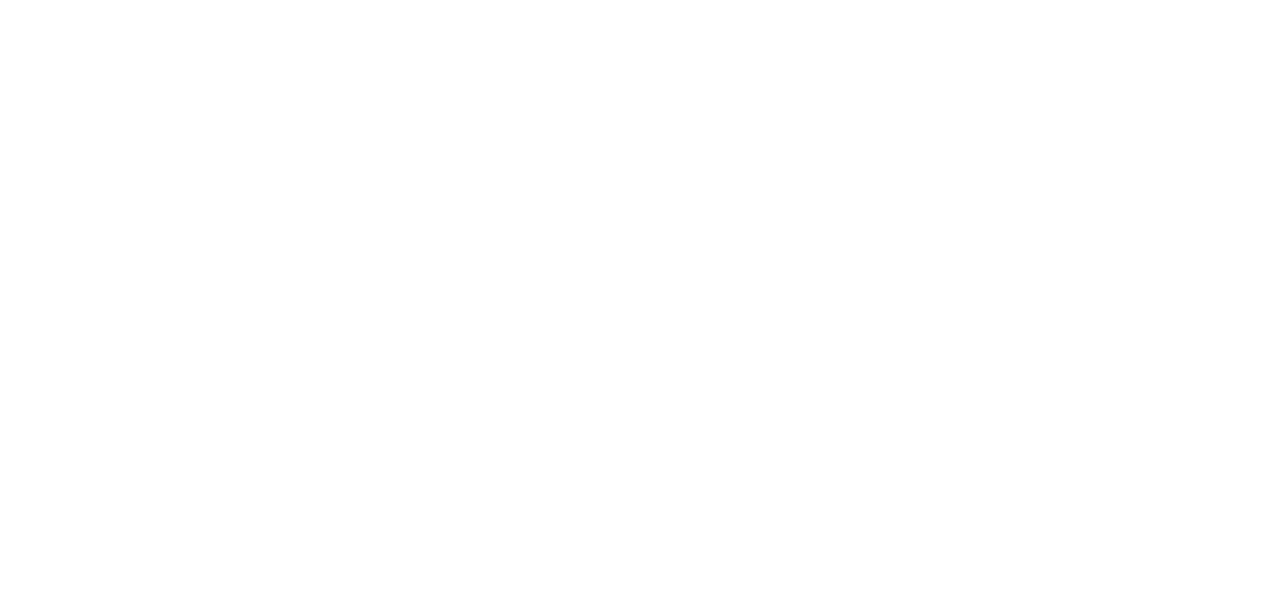
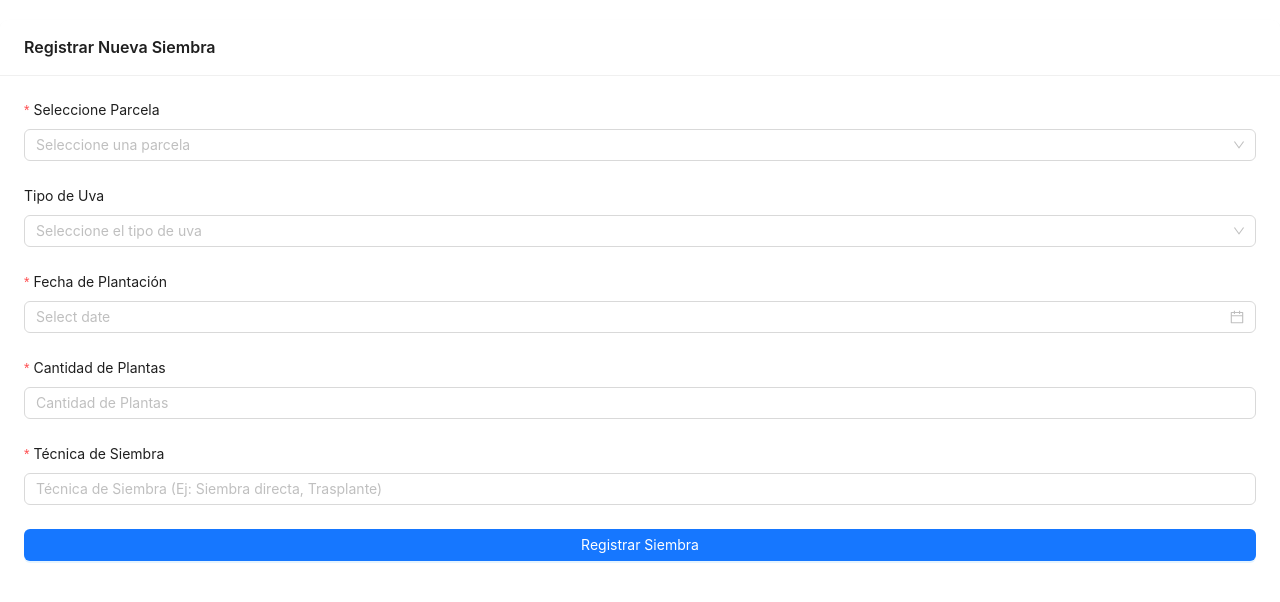
Before and after one commit to jesus-barrera-moran/vino-costero-frontend, a React (Create React App) app: page /create-sowing in a window 1280 px wide. Before the commit this address had no page. Shown: the top 602 px of the page. Built offline with nearby package versions, Linux system fonts and the light colour scheme.

Commit message:
Refinar los campos de las siembres

```diff
--- a/src/App.js
+++ b/src/App.js
@@ -68,7 +68,10 @@ function App() {
         <Route path="/edit-sowing/:id" element={<SowingForm />} />
 
         {/* Ruta para la creación de siembras */}
-        <Route path="/create-sowing:id" element={<SowingForm />} />
+        <Route path="/create-sowing" element={<SowingForm />} />
+
+        {/* Ruta para la creación de siembras */}
+        <Route path="/create-sowing/:id" element={<SowingForm />} />
 
       </Routes>
     </Router>
--- a/src/pages/GrapeTypesListWithDetails.js
+++ b/src/pages/GrapeTypesListWithDetails.js
@@ -185,6 +185,9 @@ const GrapeTypeOverview = () => {
 
   return (
     <Card title="Gestión de Tipos de Uva" bordered={false} style={{ marginTop: 20 }}>
+      <Button type="primary" style={{ marginBottom: 16 }} onClick={() => navigate('/create-grape-type')}>
+        Registrar Nuevo Tipo de Uva
+      </Button>
       <Table
         columns={columns}
         dataSource={tiposUvaExistentes}
--- a/src/pages/SowingForm.js
+++ b/src/pages/SowingForm.js
@@ -1,9 +1,10 @@
 import React, { useState, useEffect } from 'react';
-import { Form, InputNumber, Button, Card, Select, DatePicker, Input, Descriptions, message } from 'antd';
+import { Form, InputNumber, Button, Card, Select, DatePicker, Input, Descriptions, message, Collapse } from 'antd';
 import { useNavigate, useParams } from 'react-router-dom';
 import moment from 'moment';
 
 const { Option } = Select;
+const { Panel } = Collapse;
 
 // Simulación de datos de parcelas existentes
 const parcelasExistentes = [
@@ -14,11 +15,13 @@ const parcelasExistentes = [
       superficie: 10,
       longitud: 500,
       anchura: 200,
+      pendiente: 5,
     },
     controlesTierra: {
       ph: 6.2,
       humedad: 32,
       temperatura: 18,
+      observaciones: 'Se realizó un control de tierra el 2023-05-01.',
     },
   },
   {
@@ -28,11 +31,13 @@ const parcelasExistentes = [
       superficie: 8,
       longitud: 400,
       anchura: 150,
+      pendiente: 5,
     },
     controlesTierra: {
       ph: 6.5,
       humedad: 35,
       temperatura: 19,
+      observaciones: 'Se realizó un control de tierra el 2023-04-15.',
     },
   },
 ];
@@ -109,6 +114,7 @@ const CreateSowing = () => {
   return (
     <Card title={isEditMode ? 'Modificar Siembra' : 'Registrar Nueva Siembra'} bordered={false} style={{ marginTop: 20 }}>
       <Form form={form} layout="vertical" name="create-sowing" onFinish={onFinish}>
+
         {/* Selección de Parcela */}
         <Form.Item
           label="Seleccione Parcela"
@@ -128,27 +134,40 @@ const CreateSowing = () => {
           </Select>
         </Form.Item>
 
-        {/* Mostrar detalles de la parcela seleccionada */}
+        {/* Acordeones para la información de la parcela seleccionada */}
         {selectedParcela && (
-          <Descriptions title="Detalles de la Parcela Seleccionada" bordered column={1}>
-            <Descriptions.Item label="Superficie">
-              {selectedParcela.dimensiones.superficie} hectáreas
-            </Descriptions.Item>
-            <Descriptions.Item label="Longitud">{selectedParcela.dimensiones.longitud} metros</Descriptions.Item>
-            <Descriptions.Item label="Anchura">{selectedParcela.dimensiones.anchura} metros</Descriptions.Item>
-            <Descriptions.Item label="PH del Suelo">{selectedParcela.controlesTierra.ph}</Descriptions.Item>
-            <Descriptions.Item label="Humedad del Suelo">{selectedParcela.controlesTierra.humedad}%</Descriptions.Item>
-            <Descriptions.Item label="Temperatura del Suelo">
-              {selectedParcela.controlesTierra.temperatura}°C
-            </Descriptions.Item>
-          </Descriptions>
+          <Collapse accordion style={{ marginBottom: '20px' }}>
+            <Panel header={`Detalles de la Parcela: ${selectedParcela.nombre}`} key="1">
+              <Collapse accordion>
+                {/* Acordeón para Dimensiones */}
+                <Panel header="Dimensiones" key="dimensiones">
+                  <Descriptions column={2} bordered>
+                    <Descriptions.Item label="Superficie">{selectedParcela.dimensiones.superficie} hectáreas</Descriptions.Item>
+                    <Descriptions.Item label="Longitud">{selectedParcela.dimensiones.longitud} metros</Descriptions.Item>
+                    <Descriptions.Item label="Anchura">{selectedParcela.dimensiones.anchura} metros</Descriptions.Item>
+                    <Descriptions.Item label="Pendiente">{selectedParcela.dimensiones.pendiente}%</Descriptions.Item>
+                  </Descriptions>
+                </Panel>
+
+                {/* Acordeón para Control de Tierra */}
+                <Panel header="Último Control de Tierra" key="controlTierra">
+                  <Descriptions column={2} bordered>
+                    <Descriptions.Item label="PH del Suelo">{selectedParcela.controlesTierra.ph}</Descriptions.Item>
+                    <Descriptions.Item label="Humedad">{selectedParcela.controlesTierra.humedad}%</Descriptions.Item>
+                    <Descriptions.Item label="Temperatura">{selectedParcela.controlesTierra.temperatura}°C</Descriptions.Item>
+                    <Descriptions.Item label="Observaciones">{selectedParcela.controlesTierra.observaciones}</Descriptions.Item>
+                  </Descriptions>
+                </Panel>
+              </Collapse>
+            </Panel>
+          </Collapse>
         )}
 
         {/* Tipo de Uva */}
         <Form.Item
           label="Tipo de Uva"
           name="tipoUva"
-          rules={[{ required: true, message: 'Por favor, seleccione el tipo de uva' }]}
+          // rules={[{ required: true, message: 'Por favor, seleccione el tipo de uva' }]}
         >
           <Select placeholder="Seleccione el tipo de uva">
             {tiposDeUva.map((uva, index) => (
@@ -187,7 +206,7 @@ const CreateSowing = () => {
         </Form.Item>
 
         <Form.Item>
-          <Button type="primary" htmlType="submit">
+          <Button type="primary" htmlType="submit" style={{ width: '100%' }}>
             {isEditMode ? 'Guardar Cambios' : 'Registrar Siembra'}
           </Button>
         </Form.Item>
--- a/src/pages/SowingsListWithDetails.js
+++ b/src/pages/SowingsListWithDetails.js
@@ -1,6 +1,7 @@
 import React from 'react';
 import { Table, Card, Collapse, Descriptions, Timeline, Button } from 'antd';
 import { useNavigate } from 'react-router-dom';
+import { EditOutlined } from '@ant-design/icons'; // Íconos
 
 const { Panel } = Collapse;
 
@@ -13,19 +14,22 @@ const parcelasExistentes = [
       superficie: 10,
       longitud: 500,
       anchura: 200,
+      pendiente: 5,
     },
     siembraActual: {
       tipoUva: 'Chardonnay',
-      fechaPlantacion: '2023-05-01',
+      fechaCreacion: '2023-05-01',
       cantidadPlantas: 1000,
       tecnica: 'Siembra directa',
+      observaciones: 'Se plantaron 1000 plantas de uva Chardonnay en la parcela 1.',
     },
     historialSiembras: [
       {
         tipoUva: 'Pinot Noir',
-        fechaPlantacion: '2022-06-10',
+        fechaCreacion: '2022-06-10',
         cantidadPlantas: 800,
         tecnica: 'Trasplante',
+        observaciones: 'Se trasplantaron 800 plantas de uva Pinot Noir en la parcela 1.',
       },
     ],
   },
@@ -36,19 +40,22 @@ const parcelasExistentes = [
       superficie: 8,
       longitud: 400,
       anchura: 150,
+      pendiente: 5,
     },
     siembraActual: {
       tipoUva: 'Sauvignon Blanc',
-      fechaPlantacion: '2023-04-15',
+      fechaCreacion: '2023-04-15',
       cantidadPlantas: 900,
       tecnica: 'Siembra directa',
+      observaciones: 'Se plantaron 900 plantas de uva Sauvignon Blanc en la parcela 2.',
     },
     historialSiembras: [
       {
         tipoUva: 'Cabernet Sauvignon',
-        fechaPlantacion: '2021-08-20',
+        fechaCreacion: '2021-08-20',
         cantidadPlantas: 850,
         tecnica: 'Siembra directa',
+        observaciones: 'Se plantaron 850 plantas de uva Cabernet Sauvignon en la parcela 2.',
       },
     ],
   },
@@ -65,20 +72,20 @@ const ParcelSowingOverview = () => {
       key: 'nombre',
     },
     {
-      title: 'Superficie (ha)',
-      dataIndex: ['dimensiones', 'superficie'],
-      key: 'superficie',
+      title: 'Tipo de Uva',
+      dataIndex: ['siembraActual', 'tipoUva'],
+      key: 'tipoUva',
     },
     {
-      title: 'Tipo de Uva Actual',
-      dataIndex: ['siembraActual', 'tipoUva'],
-      key: 'tipoUva',
+      title: 'Cantidad de Plantas',
+      dataIndex: ['siembraActual', 'cantidadPlantas'],
+      key: 'cantidadPlantas',
     },
     {
       title: 'Acciones',
       key: 'acciones',
       render: (record) => (
-        <Button type="primary" onClick={() => navigate(`/crear-siembra/${record.id}`)}>
+        <Button type="primary" onClick={() => navigate(`/create-sowing/${record.id}`)}>
           Crear Siembra
         </Button>
       ),
@@ -90,12 +97,25 @@ const ParcelSowingOverview = () => {
     return (
       <Collapse accordion>
         {/* Siembra Actual */}
-        <Panel header="Siembra Actual" key="1">
+        <Panel
+          header="Siembra Actual"
+          key="1"
+          extra={
+            <Button
+              type="default"
+              icon={<EditOutlined />}
+              style={{ color: '#52c41a' }} // Verde para la siembra
+              onClick={() => navigate(`/edit-sowing/${parcela.id}`)}
+            >
+              Editar
+            </Button>
+          }
+        >
           <Descriptions column={2} bordered>
             <Descriptions.Item label="Tipo de Uva">{parcela.siembraActual.tipoUva}</Descriptions.Item>
-            <Descriptions.Item label="Fecha de Plantación">{parcela.siembraActual.fechaPlantacion}</Descriptions.Item>
             <Descriptions.Item label="Cantidad de Plantas">{parcela.siembraActual.cantidadPlantas}</Descriptions.Item>
             <Descriptions.Item label="Técnica de Siembra">{parcela.siembraActual.tecnica}</Descriptions.Item>
+            <Descriptions.Item label="Observaciones">{parcela.siembraActual.observaciones}</Descriptions.Item>
           </Descriptions>
         </Panel>
 
@@ -105,12 +125,12 @@ const ParcelSowingOverview = () => {
             {parcela.historialSiembras.map((siembra, index) => (
               <Timeline.Item key={index}>
                 <Collapse>
-                  <Panel header={`Siembra del ${siembra.fechaPlantacion}`} key={index + 1}>
+                  <Panel header={`Siembra del ${siembra.fechaCreacion}`} key={index + 1}>
                     <Descriptions column={2} bordered>
                       <Descriptions.Item label="Tipo de Uva">{siembra.tipoUva}</Descriptions.Item>
-                      <Descriptions.Item label="Fecha de Plantación">{siembra.fechaPlantacion}</Descriptions.Item>
                       <Descriptions.Item label="Cantidad de Plantas">{siembra.cantidadPlantas}</Descriptions.Item>
                       <Descriptions.Item label="Técnica de Siembra">{siembra.tecnica}</Descriptions.Item>
+                      <Descriptions.Item label="Observaciones">{siembra.observaciones}</Descriptions.Item>
                     </Descriptions>
                   </Panel>
                 </Collapse>
@@ -124,6 +144,9 @@ const ParcelSowingOverview = () => {
 
   return (
     <Card title="Visualización de Parcelas y Siembras" bordered={false} style={{ marginTop: 20 }}>
+      <Button type="primary" style={{ marginBottom: 16 }} onClick={() => navigate('/create-sowing')}>
+        Registrar Nueva Siembra
+      </Button>
       <Table
         columns={columns}
         dataSource={parcelasExistentes}
```
